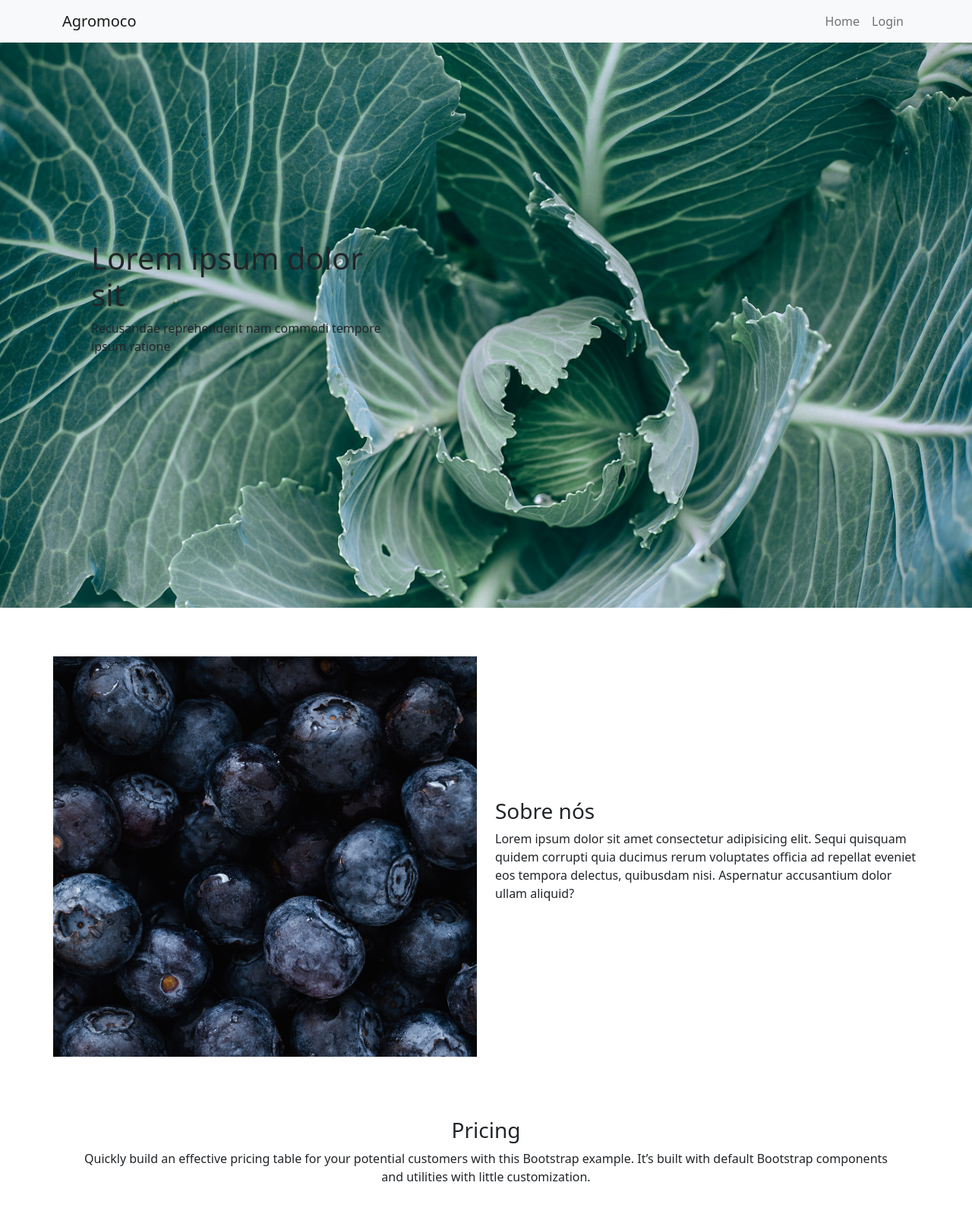
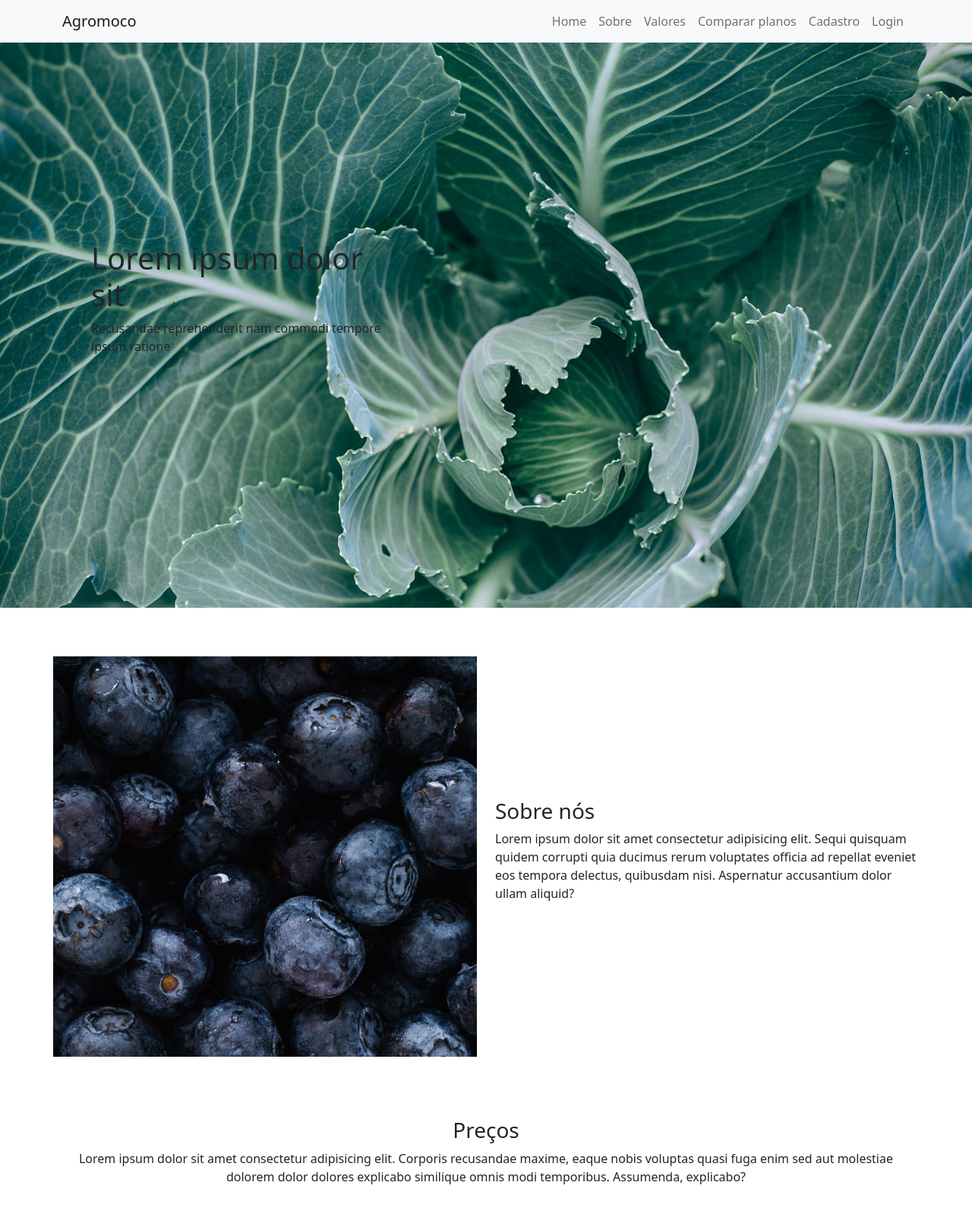
Before and after one commit to bymatheus/optimization-global-solution-1-2022, a plain HTML site: page index.html in a window 1280 px wide. Shown: the top 1598 px of the page at 76% size. Drawn offline with Linux system fonts and the light colour scheme.

Commit message:
Corrigindo links

```diff
--- a/index.html
+++ b/index.html
@@ -7,10 +7,10 @@
     <link rel="stylesheet" href="./assets/css/bootstrap.min.css" />
     <link rel="stylesheet" href="./assets/css/style.css" />
   </head>
-  <body>
+  <body id="topo">
     <nav class="navbar navbar-expand-lg bg-light fixed-top">
       <div class="container">
-        <a class="navbar-brand" href="#">Agromoco</a>
+        <a class="navbar-brand" href="#topo">Agromoco</a>
         <button
           class="navbar-toggler"
           type="button"
@@ -25,10 +25,24 @@
         <div class="collapse navbar-collapse" id="navbarSupportedContent">
           <ul class="navbar-nav ms-auto mb-2 mb-lg-0">
             <li class="nav-item">
-              <a class="nav-link" title="Home" href="#">Home</a>
+              <a class="nav-link" title="Home" href="#topo">Home</a>
             </li>
             <li class="nav-item">
-              <a class="nav-link" title="Login" href="#">Login</a>
+              <a class="nav-link" title="Home" href="#sobre">Sobre</a>
+            </li>
+            <li class="nav-item">
+              <a class="nav-link" title="Home" href="#valores">Valores</a>
+            </li>
+            <li class="nav-item">
+              <a class="nav-link" title="Home" href="#planos"
+                >Comparar planos</a
+              >
+            </li>
+            <li class="nav-item">
+              <a class="nav-link" title="Home" href="#cadastro">Cadastro</a>
+            </li>
+            <li class="nav-item">
+              <a class="nav-link" title="Login" href="./login">Login</a>
             </li>
           </ul>
         </div>
@@ -46,7 +60,7 @@
       </div>
     </main>
 
-    <section class="container about">
+    <section class="container about" id="sobre">
       <div class="row align-items-center">
         <div class="col about__image">
           <img src="./assets/img/6.jpg" class="img-fluid" alt="" />
@@ -64,13 +78,14 @@
       </div>
     </section>
 
-    <section class="container">
+    <section class="container" id="valores">
       <div class="p-3 pb-md-4 mx-auto text-center">
-        <h3>Pricing</h3>
+        <h3>Preços</h3>
         <p class="">
-          Quickly build an effective pricing table for your potential customers
-          with this Bootstrap example. It’s built with default Bootstrap
-          components and utilities with little customization.
+          Lorem ipsum dolor sit amet consectetur adipisicing elit. Corporis
+          recusandae maxime, eaque nobis voluptas quasi fuga enim sed aut
+          molestiae dolorem dolor dolores explicabo similique omnis modi
+          temporibus. Assumenda, explicabo?
         </p>
       </div>
 
@@ -118,7 +133,7 @@
         </div>
       </div>
 
-      <h3 class="mt-4 pt-4 text-center">Compare plans</h3>
+      <h3 class="mt-4 pt-4 text-center" id="planos">Compare plans</h3>
 
       <div class="table-responsive">
         <table class="table text-center">
@@ -259,7 +274,7 @@
       </div>
     </section>
 
-    <aside class="container-fluid bg-dark mt-5 pt-5 pb-5">
+    <aside class="container-fluid bg-dark mt-5 pt-5 pb-5" id="cadastro">
       <div class="container">
         <div class="row align-items-center">
           <div class="col-4">
```
Also changed, not shown: 1 other file.
